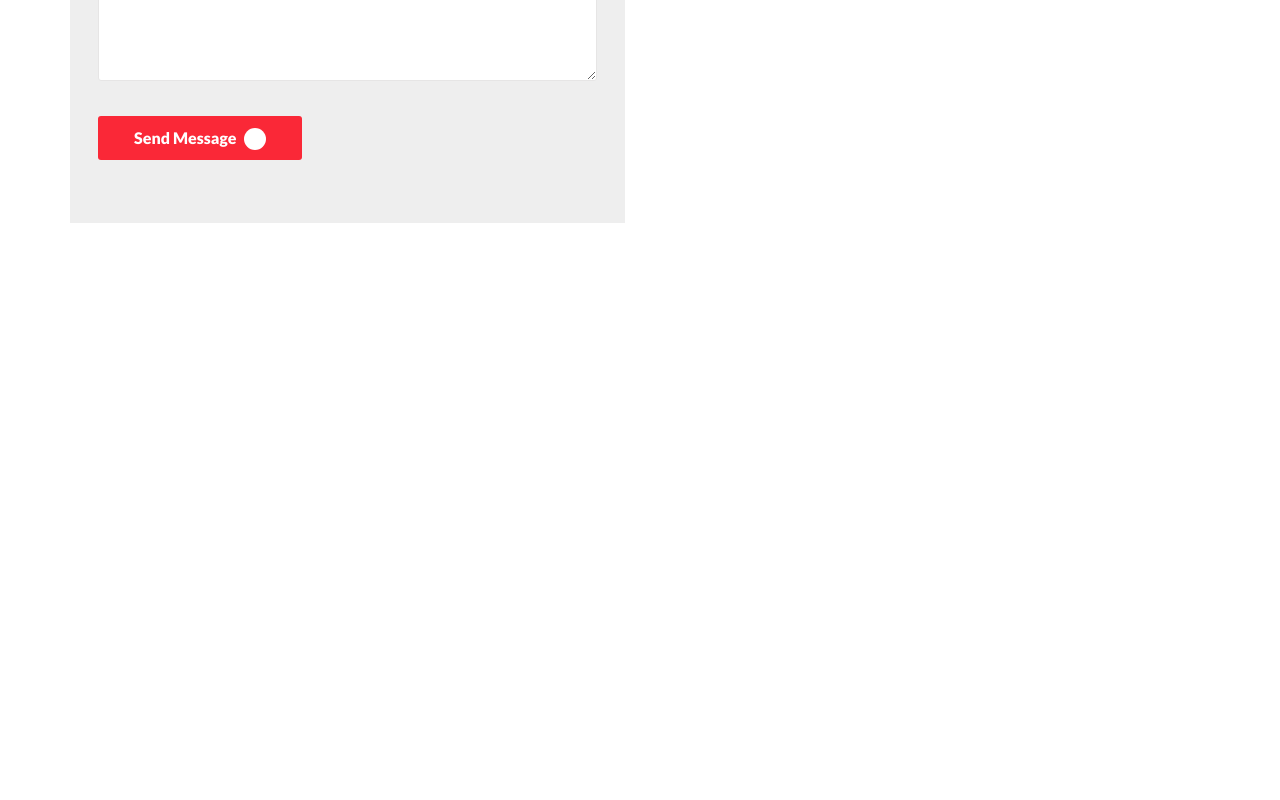
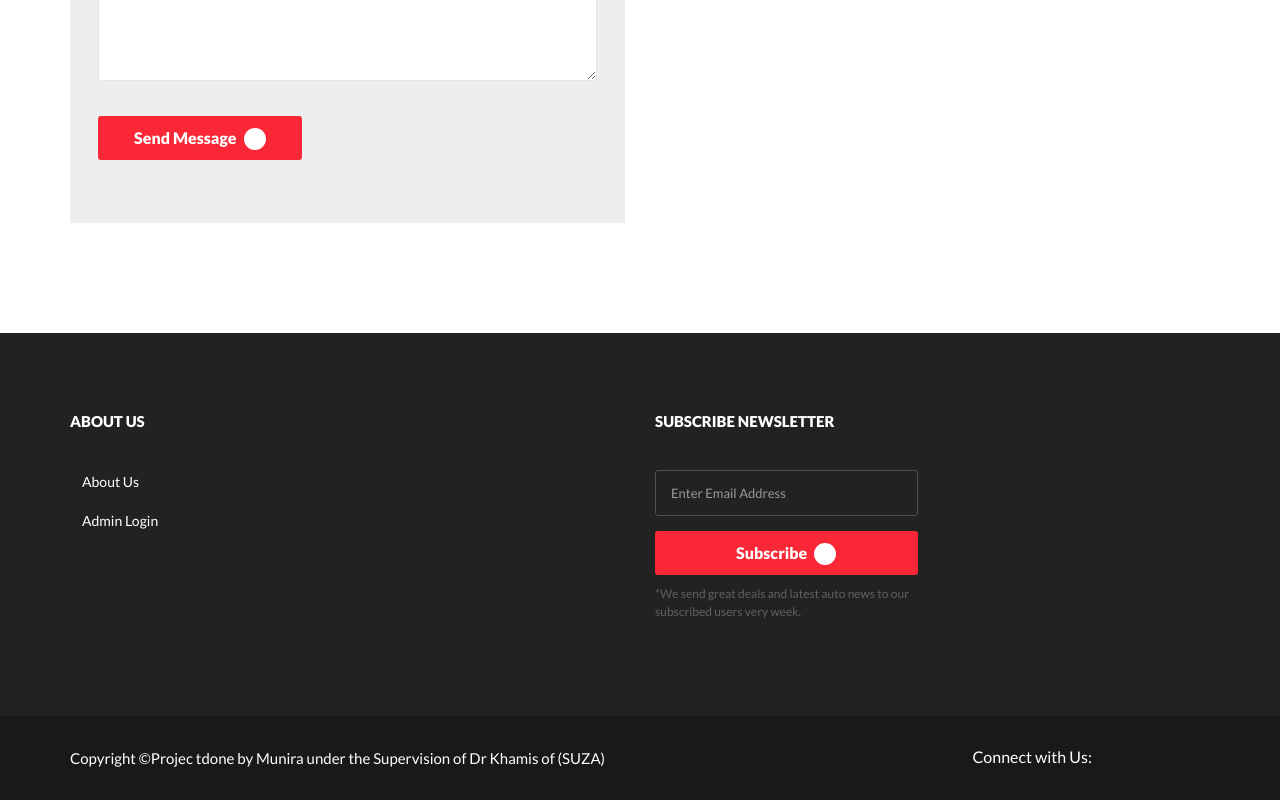
Before and after one commit to RASHID-KHAMIS/HOUSE_RENTAL, an Angular app: page /contact-us in a window 1280 px wide. Shown: the part 1090-1890 px from the top of the page. Before the commit the page ends 1423 px from the top, so only its background shows below. Built offline with nearby package versions, Linux system fonts and the light colour scheme; a web font is replaced by a local one.

Commit message:
17/05 12:02

```diff
--- a/src/app/layout/about-us/about-us.component.html
+++ b/src/app/layout/about-us/about-us.component.html
@@ -68,7 +68,7 @@
 
                 <li><a routerLink="/about-us">About Us</a></li>
                 <li><a routerLink="/house-listing">House Listing</a>
-                <li><a href="#">Contact Us</a></li>
+                <li><a routerLink="/contact-us">Contact Us</a></li>
 
               </ul>
             </div>
@@ -120,7 +120,7 @@
                 <ul>
 
 
-              <li><a href="about_us.html">About Us</a></li>
+                  <li><a href="page.php?type=aboutus">About Us</a></li>
                   <li><a href="admin/">Admin Login</a></li>
                 </ul>
               </div>
@@ -156,7 +156,7 @@
                 </div>
               </div>
               <div class="col-md-6 col-md-pull-6">
-            <p class="copy-right">Copyright &copy; Thisproject was done by Munira under the Supervision of Dr Khamis of (SUZA)</p>
+                <p class="copy-right">Copyright &copy;Projec tdone by Munira under the Supervision of Dr Khamis of (SUZA)</p>
               </div>
             </div>
           </div>
--- a/src/app/layout/contact-us/contact-us.component.html
+++ b/src/app/layout/contact-us/contact-us.component.html
@@ -156,9 +156,61 @@
 <!-- /Contact-us-->
 
 
-<!--Footer -->
 
-<!-- /Footer-->
+    <!--Footer -->
+    <footer>
+        <div class="footer-top">
+          <div class="container">
+            <div class="row">
+
+              <div class="col-md-6">
+                <h6>About Us</h6>
+                <ul>
+
+
+                  <li><a href="page.php?type=aboutus">About Us</a></li>
+                  <li><a href="admin/">Admin Login</a></li>
+                </ul>
+              </div>
+
+              <div class="col-md-3 col-sm-6">
+                <h6>Subscribe Newsletter</h6>
+                <div class="newsletter-form">
+                  <form method="post">
+                    <div class="form-group">
+                      <input type="email" name="subscriberemail" class="form-control newsletter-input" required placeholder="Enter Email Address" />
+                    </div>
+                    <button type="submit" name="emailsubscibe" class="btn btn-block">Subscribe <span class="angle_arrow"><i class="fa fa-angle-right" aria-hidden="true"></i></span></button>
+                  </form>
+                  <p class="subscribed-text">*We send great deals and latest auto news to our subscribed users very week.</p>
+                </div>
+              </div>
+            </div>
+          </div>
+        </div>
+        <div class="footer-bottom">
+          <div class="container">
+            <div class="row">
+              <div class="col-md-6 col-md-push-6 text-right">
+                <div class="footer_widget">
+                  <p>Connect with Us:</p>
+                  <ul>
+                    <li><a href="#"><i class="fa fa-facebook-square" aria-hidden="true"></i></a></li>
+                    <li><a href="#"><i class="fa fa-twitter-square" aria-hidden="true"></i></a></li>
+                    <li><a href="#"><i class="fa fa-linkedin-square" aria-hidden="true"></i></a></li>
+                    <li><a href="#"><i class="fa fa-google-plus-square" aria-hidden="true"></i></a></li>
+                    <li><a href="#"><i class="fa fa-instagram" aria-hidden="true"></i></a></li>
+                  </ul>
+                </div>
+              </div>
+              <div class="col-md-6 col-md-pull-6">
+                <p class="copy-right">Copyright &copy;Projec tdone by Munira under the Supervision of Dr Khamis of (SUZA)</p>
+              </div>
+            </div>
+          </div>
+        </div>
+      </footer>
+      <!-- /Footer-->
 
 <!--Back to top-->
 <div id="back-top" class="back-top"> <a href="#top"><i class="fa fa-angle-up" aria-hidden="true"></i> </a> </div>
--- a/src/app/layout/house-listing/house-listing.component.html
+++ b/src/app/layout/house-listing/house-listing.component.html
@@ -69,7 +69,7 @@
 
                 <li><a routerLink="/about-us">About Us</a></li>
                 <li><a routerLink="/house-listing">House Listing</a>
-                <li><a href="#">Contact Us</a></li>
+                <li><a routerLink="/contact-us">Contact Us</a></li>
 
               </ul>
             </div>
@@ -194,6 +194,7 @@
 
 
 
+
     <!--Footer -->
     <footer>
         <div class="footer-top">
@@ -205,7 +206,7 @@
                 <ul>
 
 
-              <li><a href="about_us.html">About Us</a></li>
+                  <li><a href="page.php?type=aboutus">About Us</a></li>
                   <li><a href="admin/">Admin Login</a></li>
                 </ul>
               </div>
@@ -241,7 +242,7 @@
                 </div>
               </div>
               <div class="col-md-6 col-md-pull-6">
-            <p class="copy-right">Copyright &copy; Thisproject was done by Munira under the Supervision of Dr Khamis of (SUZA)</p>
+                <p class="copy-right">Copyright &copy;Projec tdone by Munira under the Supervision of Dr Khamis of (SUZA)</p>
               </div>
             </div>
           </div>
--- a/src/app/layout/index/index.component.html
+++ b/src/app/layout/index/index.component.html
@@ -209,9 +209,6 @@
 
 
 
-    <!-- /Testimonial-->
-
-
     <!--Footer -->
     <footer>
       <div class="footer-top">
@@ -259,7 +256,7 @@
               </div>
             </div>
             <div class="col-md-6 col-md-pull-6">
-              <p class="copy-right">Copyright &copy; Thisproject was done by Munira under the Supervision of Dr Khamis of (SUZA)</p>
+              <p class="copy-right">Copyright &copy;Projec tdone by Munira under the Supervision of Dr Khamis of (SUZA)</p>
             </div>
           </div>
         </div>
```
Lines whose indentation alone changed are shown as unchanged.
